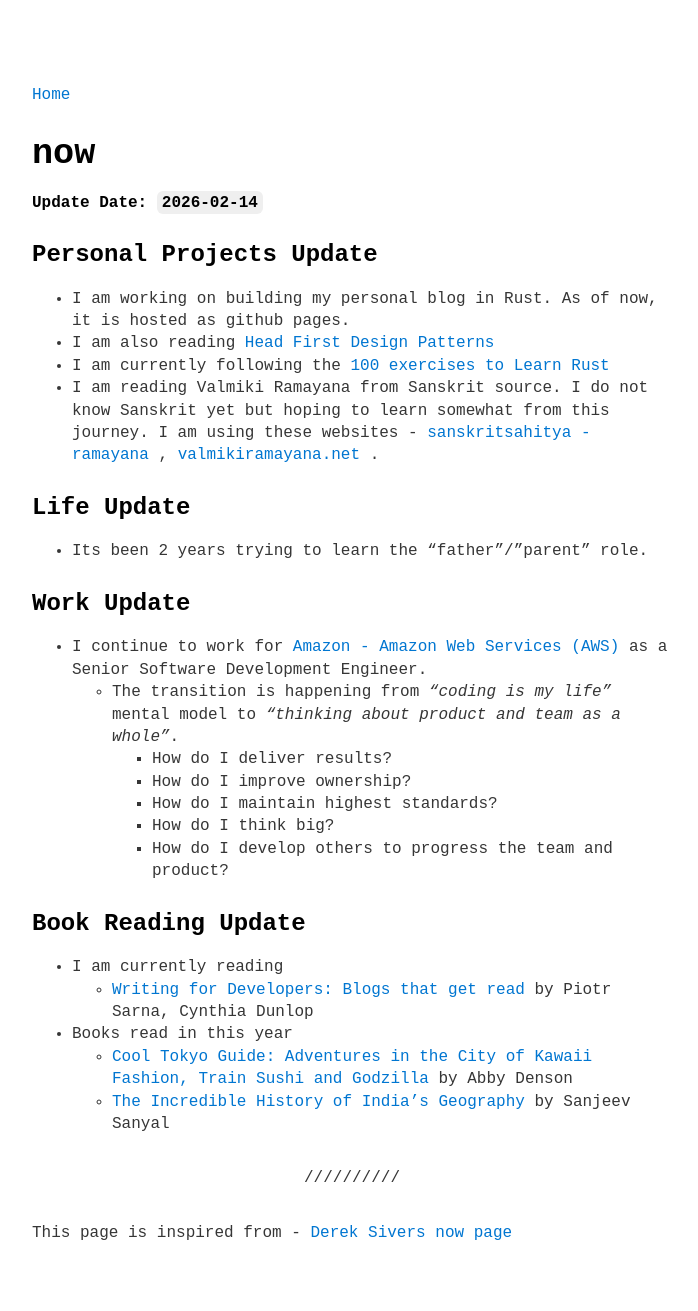
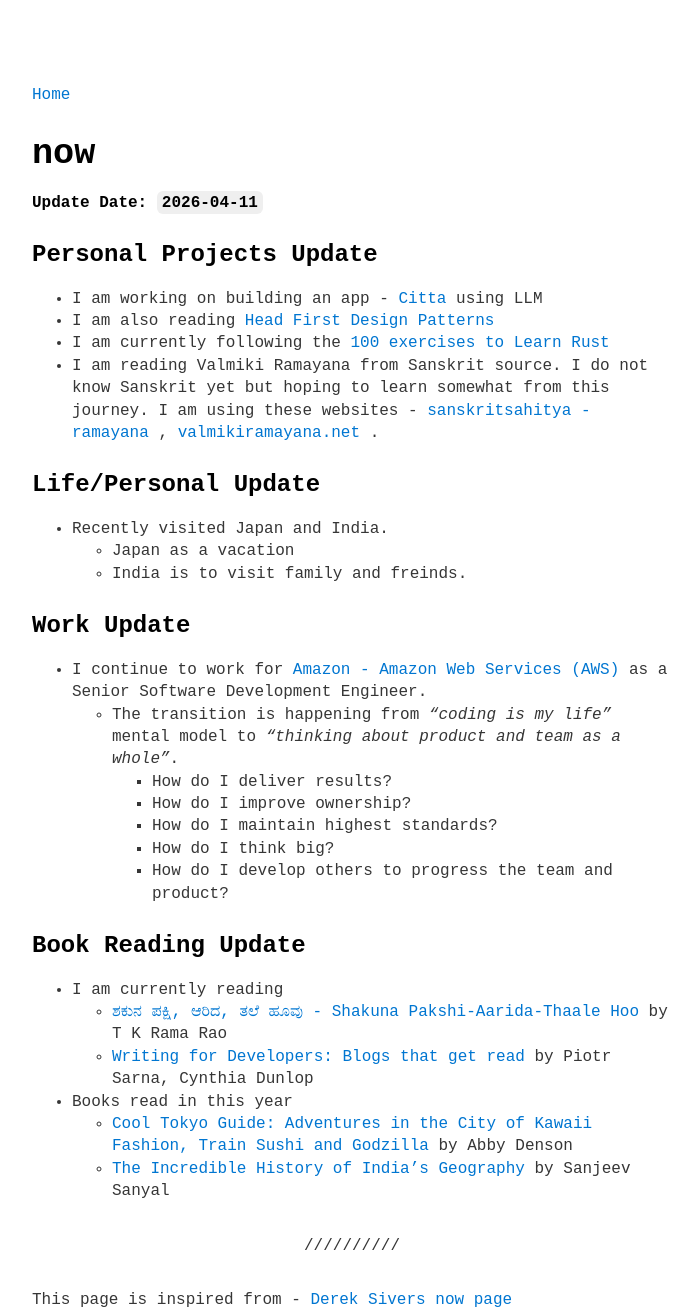
Before and after one commit to harsha-kadekar/harsha-kadekar.github.io, a Jekyll site: the page built from now.md, in a window 1280 px wide. Shown: the whole page, without its empty margins (288-986 px from the left). Built offline with Jekyll 4.4.1, drawn with Linux system fonts in a browser that asks for light colours; before the commit the page ends 1244 px from its top, so only the background shows below that.

Commit message:
add: japan visit 2026 post

```diff
--- a/now.md
+++ b/now.md
@@ -5,16 +5,18 @@ title: now
 updated: 2026-02-14
 ---
 
-**Update Date: `2026-02-14`**
+**Update Date: `2026-04-11`**
 
 ## Personal Projects Update
-- I am working on building my personal blog in Rust. As of now, it is hosted as github pages.
+- I am working on building an app - [Citta](https://www.harsha-kadekar.blog/citta-a-personal-meditation-tracking-app.html) using LLM
 - I am also reading [Head First Design Patterns](https://www.amazon.com/Head-First-Design-Patterns-Brain-Friendly/dp/0596007124)
 - I am currently following the [100 exercises to Learn Rust](https://rust-exercises.com/100-exercises/)
 - I am reading Valmiki Ramayana from Sanskrit source. I do not know Sanskrit yet but hoping to learn somewhat from this journey. I am using these websites -  [sanskritsahitya - ramayana](https://sanskritsahitya.org/ramayanam) ,  [valmikiramayana.net](https://www.valmikiramayan.net) .
 
-## Life Update
-- Its been 2 years trying to learn the "father"/"parent" role.
+## Life/Personal Update
+- Recently visited Japan and India.
+	- Japan as a vacation
+	- India is to visit family and freinds.
 
 ## Work Update
 - I continue to work for [Amazon - Amazon Web Services (AWS)](https://aws.amazon.com) as a Senior Software Development Engineer.
@@ -27,6 +29,7 @@ updated: 2026-02-14
 
 ## Book Reading Update
 - I am currently reading
+	- [ಶಕುನ ಪಕ್ಷಿ, ಆರಿದ, ತಲೆ ಹೂವು - Shakuna Pakshi-Aarida-Thaale Hoo](https://www.goodreads.com/book/show/138979497-shakuna-pakshi-aarida-thaale-hoo) by T K Rama Rao
 	- [Writing for Developers: Blogs that get read](https://www.goodreads.com/book/show/219199634-writing-for-developers) by Piotr Sarna, Cynthia Dunlop
 - Books read in this year
 	- [Cool Tokyo Guide: Adventures in the City of Kawaii Fashion, Train Sushi and Godzilla](https://www.goodreads.com/book/show/36334218-cool-tokyo-guide) by Abby Denson
```
Also changed, not shown: _posts/2026-02-14-my-personal-laptop-setup.md (+1 -1 lines), _posts/2026-04-11-japan-visit-2026.md (added, +51 -0 lines).
